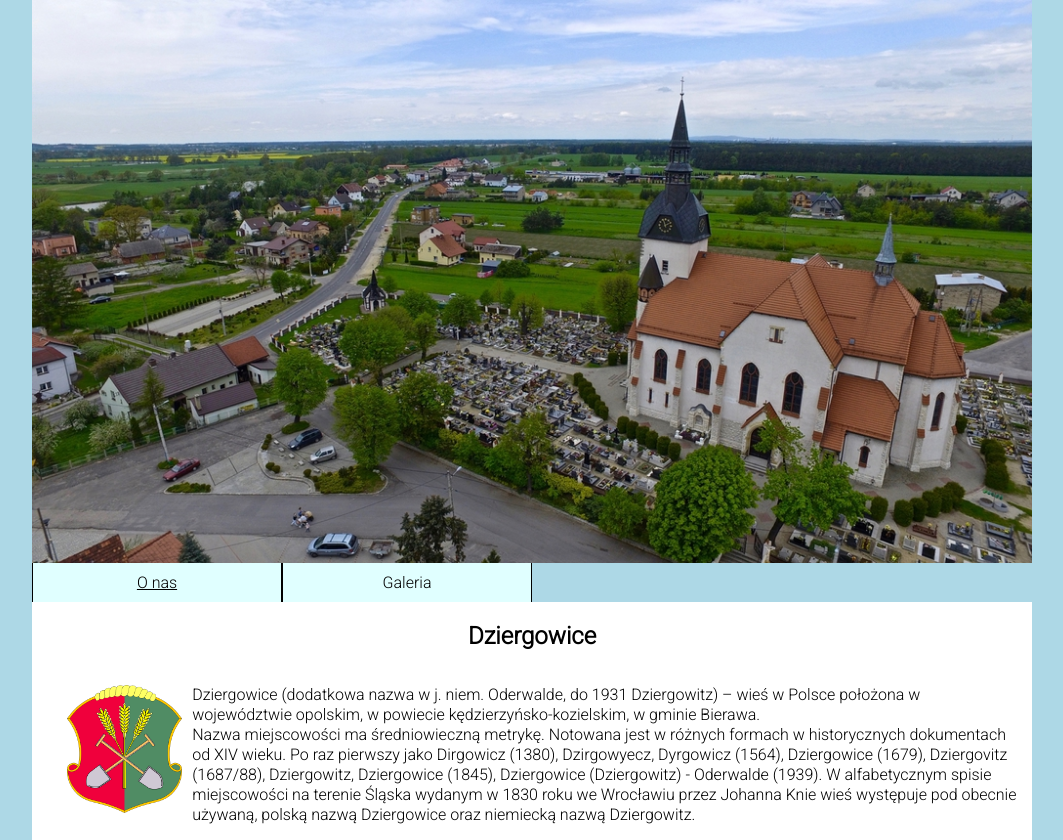
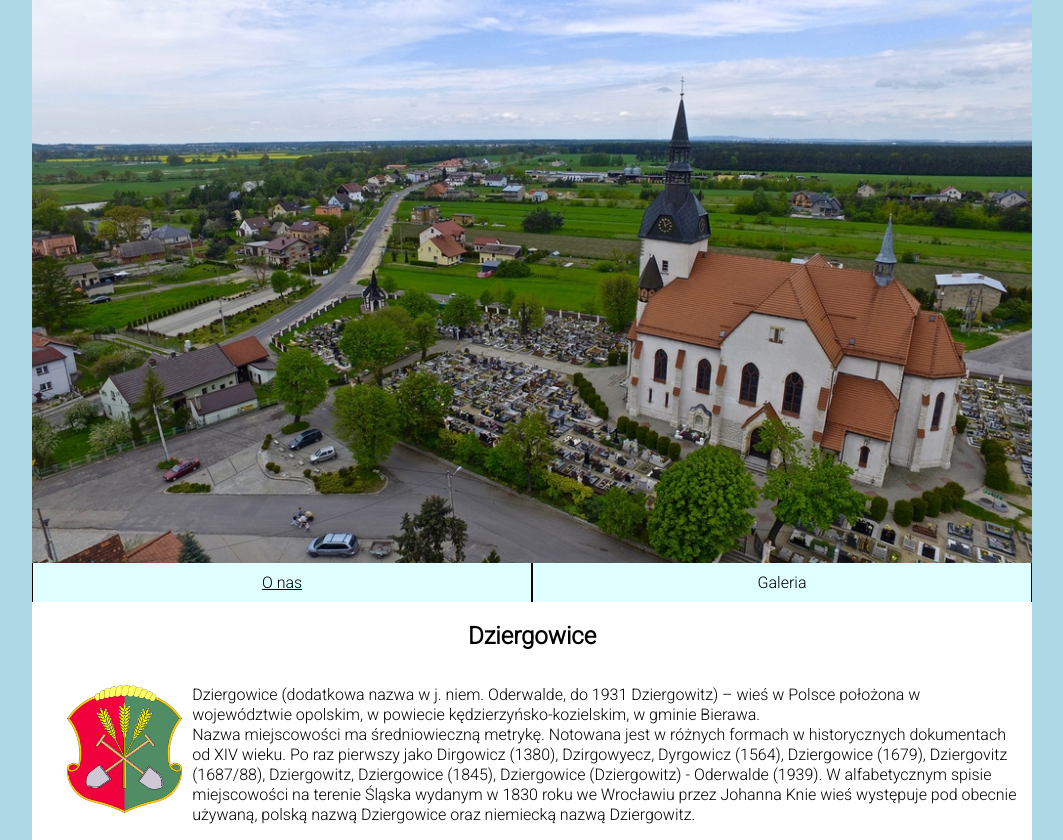
Before and after one commit to Kacperr03/Daniel_2c-1, a PHP site: page /Dziergowice/index.html in a window 1280 px wide. Shown: the whole page, without its empty margins (108-1171 px from the left). Run offline with PHP 8.4, Linux system fonts and the light colour scheme.

Commit message:
Update style.css

```diff
--- a/Dziergowice/style.css
+++ b/Dziergowice/style.css
@@ -30,7 +30,7 @@ body{
 .menu{
     float: left;
     display: block;
-    width: 25%;
+    width: 50%;
     background-color: lightcyan;
     text-align: center;
     padding: 10px 15px;
@@ -46,6 +46,7 @@ body{
 
 .menu:hover{
     text-decoration: underline;
+    background-color: aqua;
 }
 
 section h1{
```
